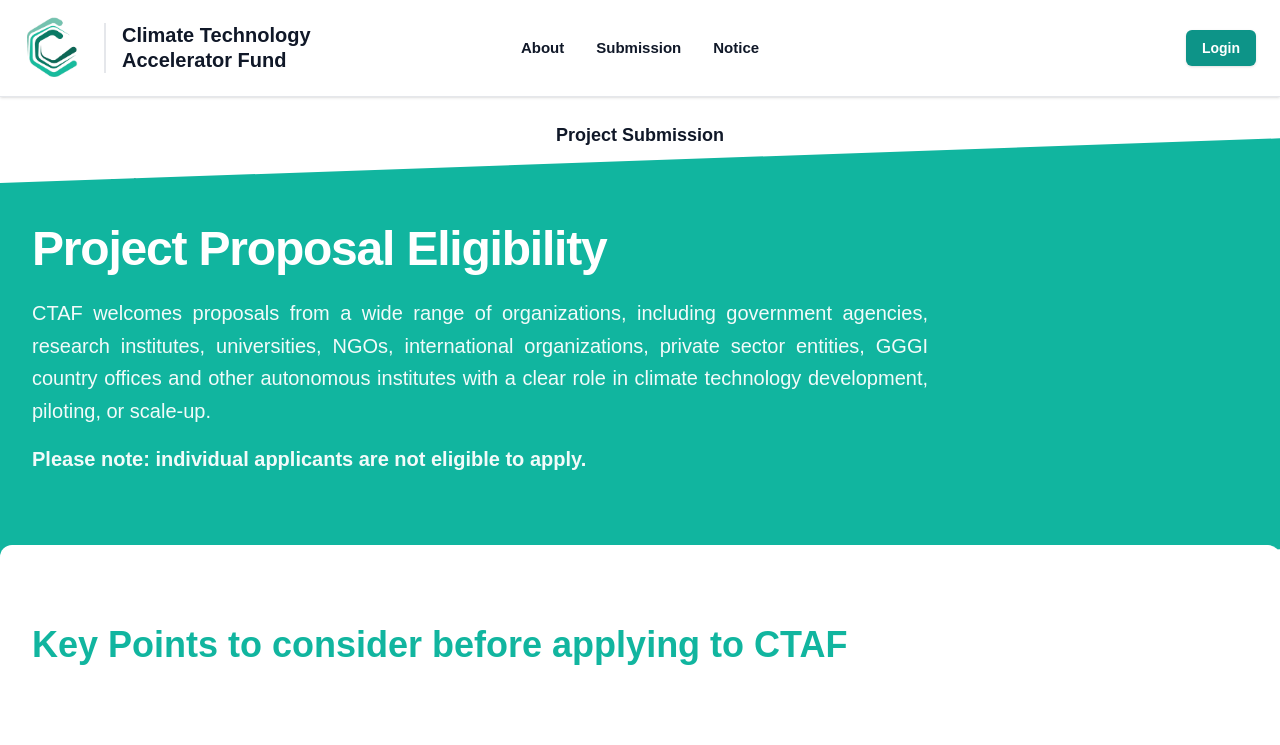
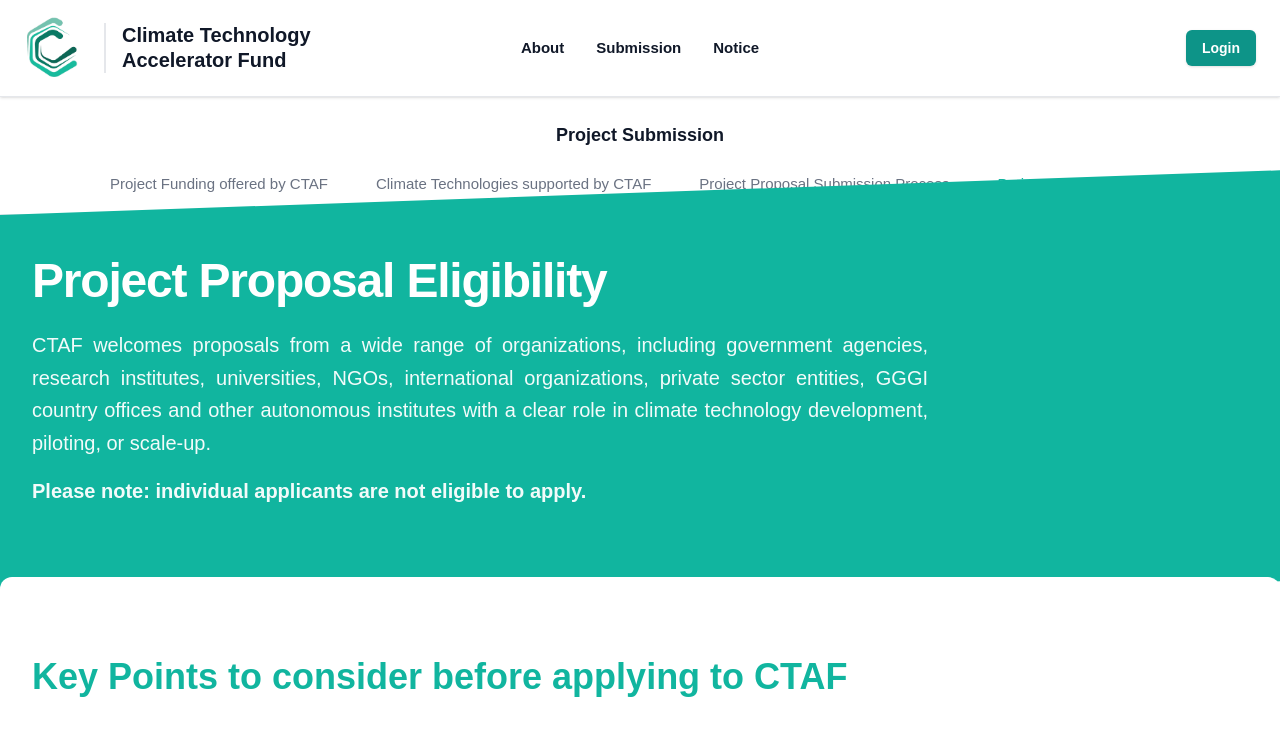
Before and after one commit to LzLLC2022/CPMS, a Next.js app: page /about/eligibility in a window 1280 px wide. Shown: the top 745 px of the page. Built offline with nearby package versions, Linux system fonts and the light colour scheme.

Commit message:
fix: remove negative margin overlapping subnav on eligibility page

```diff
--- a/src/app/about/eligibility/page.tsx
+++ b/src/app/about/eligibility/page.tsx
@@ -48,7 +48,7 @@ export default function EligibilityPage() {
     <div className="min-h-screen bg-white">
 
       {/* Top Header Section - Teal Background */}
-      <div className="bg-[#11B59F] text-white py-16 sm:py-24" style={{ transform: 'skewY(-2deg)', transformOrigin: 'top left', marginTop: '-2rem', paddingTop: '4rem', paddingBottom: '6rem' }}>
+      <div className="bg-[#11B59F] text-white py-16 sm:py-24" style={{ transform: 'skewY(-2deg)', transformOrigin: 'top left', paddingTop: '4rem', paddingBottom: '6rem' }}>
         <div className="max-w-7xl mx-auto px-4 sm:px-6 lg:px-8" style={{ transform: 'skewY(2deg)' }}>
           <h1 className="text-4xl font-extrabold sm:text-5xl tracking-tight mb-6">
             Project Proposal Eligibility
```
